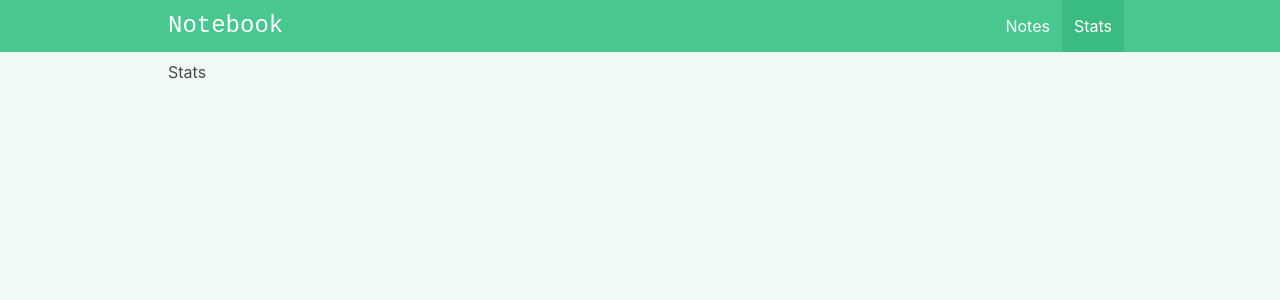
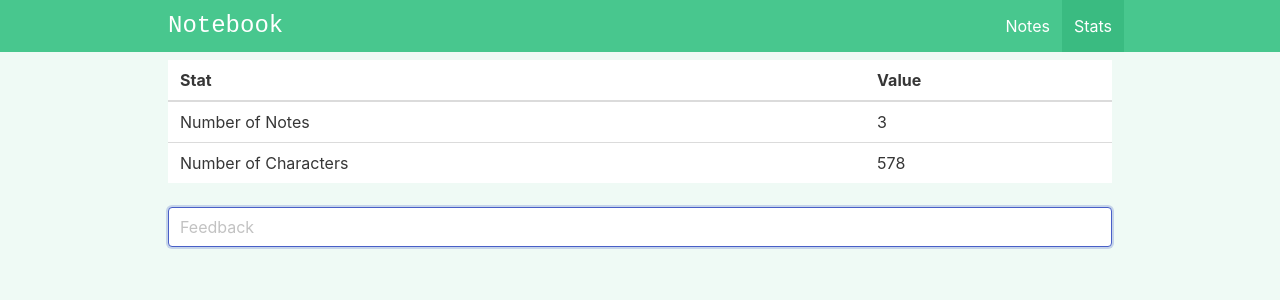
Before and after one commit to RoeenAngelo/vue-notes-app, a Vue app: page /#/stats in a window 1280 px wide. Shown: the top 300 px of the page. Built offline with nearby package versions, Linux system fonts and the light colour scheme.

Commit message:
Add ModalDeleteNote, lifecycle hooks, and close button, cancel button, and on click outside

```diff
--- a/package.json
+++ b/package.json
@@ -8,6 +8,7 @@
     "preview": "vite preview"
   },
   "dependencies": {
+    "@vueuse/core": "^10.2.1",
     "bulma": "^0.9.4",
     "pinia": "^2.1.4",
     "vue": "^3.3.4",
--- a/src/components/Notes/AddEditNote.vue
+++ b/src/components/Notes/AddEditNote.vue
@@ -1,9 +1,9 @@
 <script setup>
 import { ref } from 'vue';
+import { vAutofocus } from '@/directives/vAutofocus'
 
 /*
   Props
-
 */
   const props = defineProps({
   modelValue: {
@@ -25,7 +25,6 @@ import { ref } from 'vue';
 
 /*
   Emits
-
 */
   const emit = defineEmits(['update:modelValue'])
 
@@ -63,6 +62,8 @@ import { ref } from 'vue';
 					  class="textarea"
 					  :placeholder="props.placeholder"
 						ref="textareaRef"
+            v-autofocus
+            maxlength="100"
 					/>
 
 
--- /dev/null
+++ b/src/components/Notes/ModalDeleteNote.vue
@@ -0,0 +1,97 @@
+<script setup>
+import { onMounted, onUnmounted, ref } from 'vue';
+import { useRoute, useRouter } from 'vue-router'
+import { onClickOutside } from '@vueuse/core'
+
+/*
+  Props
+*/
+  const props = defineProps({
+    modelValue: {
+      type: Boolean,
+      default: false
+    }
+  })
+
+/*
+  Close Modal
+*/
+  function closeModal() {
+    emit('update:modelValue', false)
+  }
+
+/*
+  Emits
+*/
+  const emit = defineEmits(['update:modelValue'])
+
+/*
+	Click Outside to close
+*/
+	const modalCardRef = ref(null)
+
+	onClickOutside(modalCardRef, closeModal)
+
+/*
+	Keyboard Control (press escape key to close modal)
+*/
+
+  function handleKeyboard(e) {
+    console.log('closed')
+    if (e.key === 'Escape') closeModal()
+  }
+
+  onMounted(() => {
+    document.addEventListener('keyup', handleKeyboard)
+  })
+
+  onUnmounted(() => {
+    document.removeEventListener('keyup', handleKeyboard)
+  })
+</script>
+
+<template>
+  <div
+    class="modal is-active p-3"
+  >
+    <div class="modal-background"></div>
+    <div
+      class="modal-card"
+      ref="modalCardRef"
+    >
+      <header class="modal-card-head">
+        <p class="modal-card-title">Delete Note?</p>
+        <button
+          class="delete"
+          aria-label="close"
+          @click="closeModal"
+        >
+
+        </button>
+      </header>
+      <section class="modal-card-body">
+        Are you sure?
+      </section>
+      <footer class="modal-card-foot is-justify-content-flex-end">
+        <button
+          class="button"
+          @click="closeModal"
+        >
+          Cancel
+        </button>
+        <button
+          class="button is-danger"
+        >
+          Delete
+        </button>
+
+      </footer>
+    </div>
+  </div>
+</template>
+
+
+
+<style lang="scss" scoped>
+
+</style>
--- a/src/components/Notes/Note.vue
+++ b/src/components/Notes/Note.vue
@@ -1,6 +1,7 @@
 <script setup>
 import { useStoreNotes } from '@/stores/storeNotes'
-import { computed } from 'vue';
+import { computed, reactive } from 'vue';
+import ModalDeleteNote from './ModalDeleteNote.vue';
 
 /*
 	Store
@@ -29,7 +30,13 @@ const props = defineProps({
     return `${length} ${description}`
   })
 
+/*
+  Modals
+*/
 
+	const modals = reactive({
+		deleteNote: false
+	})
 </script>
 
 <template>
@@ -55,11 +62,15 @@ const props = defineProps({
         </RouterLink>
 				<a
 				  class="card-footer-item"
-				  @click.prevent="storeNotes.deleteNote(note.id)"
+				  @click.prevent="modals.deleteNote = true"
           href="#"
 				>Delete
       </a>
 			</footer>
+			<ModalDeleteNote
+				v-if="modals.deleteNote"
+				v-model="modals.deleteNote"
+			/>
 	</div>
 </template>
 
--- a/src/components/layout/Navbar.vue
+++ b/src/components/layout/Navbar.vue
@@ -1,11 +1,25 @@
 <script setup>
 import { ref } from 'vue';
+import { onClickOutside } from '@vueuse/core'
 
 /*
 	Mobile Nav
 */
+	const showMobileNav = ref(false)
 
-	const showMobileNav = ref(false)
+/*
+	Click Outside to close
+*/
+	const navbarMenuRef = ref(null)
+	const navbarBurgerRef = ref(null)
+
+	onClickOutside(navbarMenuRef, () => {
+			showMobileNav.value = false
+		}, {
+			ignore: [navbarBurgerRef]
+		})
+
+
 </script>
 
 <template>
@@ -27,6 +41,7 @@ import { ref } from 'vue';
 						  aria-label="menu"
 						  data-target="navbarBasicExample"
 						  role="button"
+							ref="navbarBurgerRef"
 						>
 						<span aria-hidden="true"></span>
 						<span aria-hidden="true"></span>
@@ -37,9 +52,11 @@ import { ref } from 'vue';
 				  id="navbarBasicExample"
 				  class="navbar-menu"
 					:class="{ 'is-active' : showMobileNav}"
+					ref="navbarMenuRef"
 				>
 						<div class="navbar-end">
 								<RouterLink
+									@click="showMobileNav = false"
 									class="navbar-item"
 									active-class="is-active"
 									to="/"
@@ -47,6 +64,7 @@ import { ref } from 'vue';
 										Notes
 								</RouterLink >
 								<RouterLink
+									@click="showMobileNav = false"
 									class="navbar-item"
 									active-class="is-active"
 									to="/stats"
--- /dev/null
+++ b/src/directives/vAutofocus.js
@@ -0,0 +1,6 @@
+
+export const vAutofocus = {
+  mounted: (el) => {
+    el.focus()
+  }
+}
--- a/src/stores/storeNotes.js
+++ b/src/stores/storeNotes.js
@@ -35,6 +35,8 @@ export const useStoreNotes = defineStore('storeNotes', {
       let index = this.notes.findIndex(item => item.id === id)
 
       this.notes[index].content = content
+
+
     }
   },
   getters: {
@@ -42,6 +44,14 @@ export const useStoreNotes = defineStore('storeNotes', {
       return (id) => {
         return state.notes.filter(item => item.id === id)[0].content
       }
+    },
+    totalNotesCount: (state) => {
+      return state.notes.length
+    },
+    totalCharactersCount: (state) => {
+      let count = 0
+      state.notes.forEach(item => count += item.content.length)
+      return count
     }
   }
 })
--- /dev/null
+++ b/src/use/useWatchCharacters.js
@@ -0,0 +1,9 @@
+import { watch } from "vue"
+
+export function useWatchCharacters(valueToWatch, maxChars = 100) {
+  watch(valueToWatch, (newValue) => {
+    if (newValue.length === maxChars) {
+      alert(`Character limit of ${maxChars} reached`)
+    }
+  })
+}
--- a/src/views/ViewEditNote.vue
+++ b/src/views/ViewEditNote.vue
@@ -22,7 +22,7 @@ import { useRoute, useRouter } from 'vue-router'
   noteContent.value = storeNotes.getNoteContent(route.params.id)
 
 /*
-  Note
+  HandleSaveClicked
 */
   function handleSaveClicked() {
    storeNotes.updateNote(route.params.id, noteContent.value)
--- a/src/views/ViewNotes.vue
+++ b/src/views/ViewNotes.vue
@@ -3,6 +3,7 @@ import { ref } from 'vue';
 import Note from '@/components/Notes/Note.vue'
 import { useStoreNotes } from '@/stores/storeNotes'
 import AddEditNote from '../components/Notes/AddEditNote.vue';
+import { useWatchCharacters } from '@/use/useWatchCharacters'
 
 /*
 	Notes
@@ -13,7 +14,6 @@ import AddEditNote from '../components/Notes/AddEditNote.vue';
 /*
 	Store
 */
-
 	const storeNotes = useStoreNotes()
 
 	function addNote() {
@@ -22,11 +22,12 @@ import AddEditNote from '../components/Notes/AddEditNote.vue';
 
 		newNote.value = ''
 		addEditNoteRef.value.focusTextarea()
-
-
 	}
 
-
+/*
+	Watch Characters
+*/
+	useWatchCharacters(newNote)
 </script>
 
 
--- a/src/views/ViewStats.vue
+++ b/src/views/ViewStats.vue
@@ -1,12 +1,50 @@
 <script setup>
+import { useStoreNotes } from '@/stores/storeNotes'
+import { useWatchCharacters } from '@/use/useWatchCharacters'
+import { ref } from 'vue';
+import { vAutofocus } from '../directives/vAutofocus';
 
+/*
+	Store
+*/
+const storeNotes = useStoreNotes()
 
+/*
+	Feedback Input
+*/
+	const feedback = ref('')
+	useWatchCharacters(feedback, 50)
 </script>
 
 
 <template>
     <div class="stats">
-        <h1>Stats</h1>
+			<table class="table is-fullwidth">
+				<thead>
+						<tr>
+							<th>Stat</th>
+							<th>Value</th>
+						</tr>
+				</thead>
+				<tbody>
+					<tr>
+						<td>Number of Notes</td>
+						<td>{{ storeNotes.totalNotesCount }}</td>
+					</tr>
+					<tr>
+						<td>Number of Characters</td>
+						<td>{{ storeNotes.totalCharactersCount }}</td>
+					</tr>
+				</tbody>
+			</table>
+			<input
+				class="input"
+				type="text"
+				placeholder="Feedback"
+				v-autofocus
+				v-model="feedback"
+				maxlength="50"
+			/>
     </div>
 </template>
 
```
Also changed, not shown: 1 other file (tests, documents, lock files or other folders).
